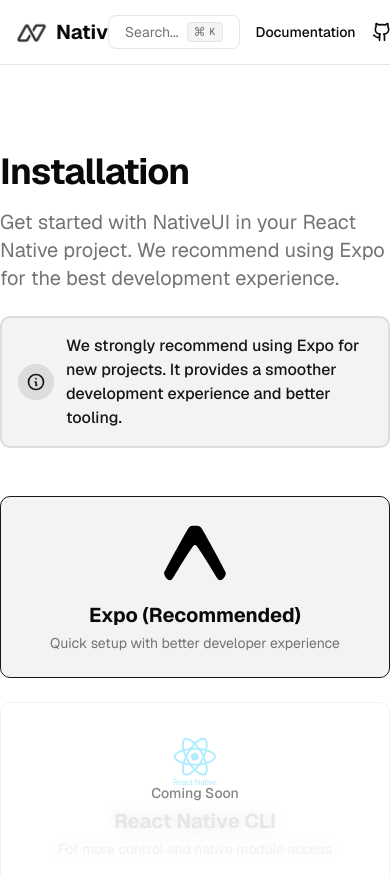
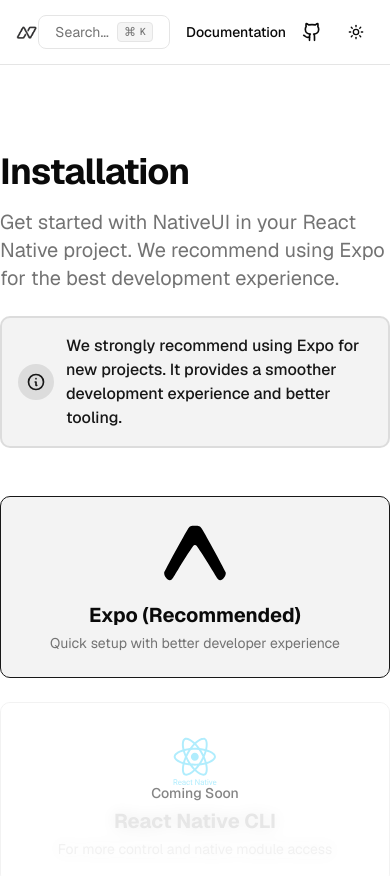
Before and after one commit to nativeui-org/ui, a Next.js app: page /docs/installation in a window 390 px wide. Shown: the top 876 px of the page. Built offline with nearby package versions, Linux system fonts and the light colour scheme.

Commit message:
fix(site): hide NativeUI text on small screens

```diff
--- a/app/(site)/layout.tsx
+++ b/app/(site)/layout.tsx
@@ -50,7 +50,7 @@
               width={32}
               height={32}
             />
-            NativeUI
+            <span className="hidden sm:inline">NativeUI</span>
           </Link>
           <div className="flex items-center gap-4">
             <CommandMenu />
```
